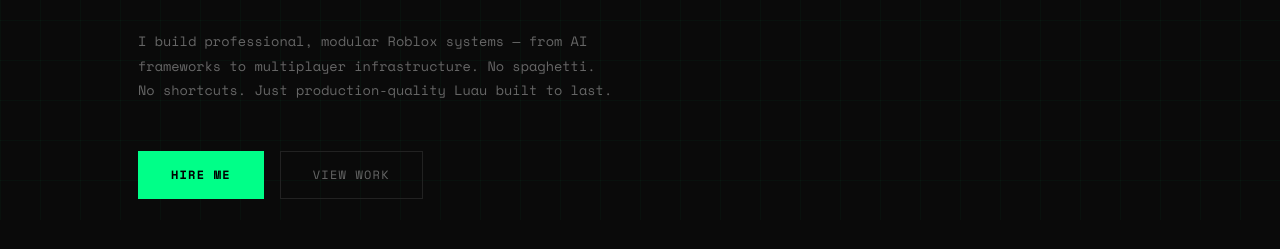
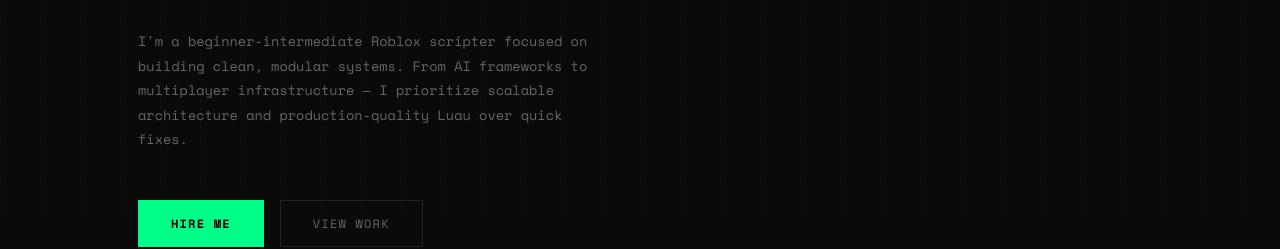
Before and after one commit to sinaadevs/sinaadevs.github.io, a plain HTML site: page index.html in a window 1280 px wide. Shown: the part 580-829 px from the top of the page. Drawn offline with nearby package versions, Linux system fonts and the light colour scheme.

Commit message:
Update index.html

```diff
--- a/index.html
+++ b/index.html
@@ -613,7 +613,7 @@
     <span>Scalable code.<span class="cursor"></span></span>
   </h1>
   <p class="hero-desc">
-    I build professional, modular Roblox systems — from AI frameworks to multiplayer infrastructure. No spaghetti. No shortcuts. Just production-quality Luau built to last.
+    I'm a beginner-intermediate Roblox scripter focused on building clean, modular systems. From AI frameworks to multiplayer infrastructure — I prioritize scalable architecture and production-quality Luau over quick fixes.
   </p>
   <div class="hero-cta">
     <a href="#contact" class="btn btn-primary">Hire Me</a>
```
